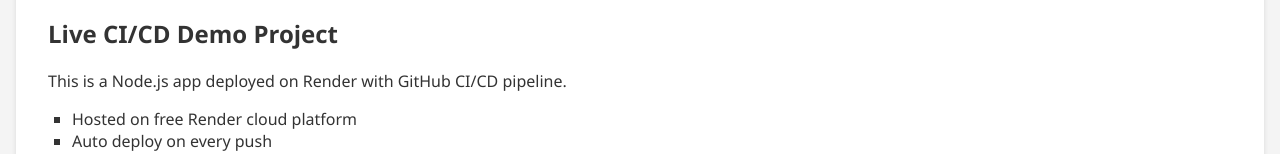
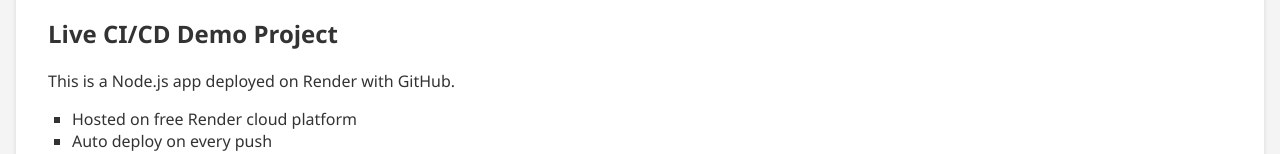
Before and after one commit to ganrajdol99215/devops-portfolio, a plain HTML site: page index.html in a window 1280 px wide. Shown: the part 901-1055 px from the top of the page. Drawn offline with Linux system fonts and the light colour scheme.

Commit message:
Update index.html

```diff
--- a/index.html
+++ b/index.html
@@ -51,7 +51,7 @@
 
   <section class="project" id="cicd">
     <h2> Live CI/CD Demo Project </h2>
-    <p>This is a Node.js app deployed on Render with GitHub CI/CD pipeline.</p>
+    <p>This is a Node.js app deployed on Render with GitHub.</p>
     <ul>
       <li>Hosted on free Render cloud platform</li>
       <li>Auto deploy on every push </li>
```
